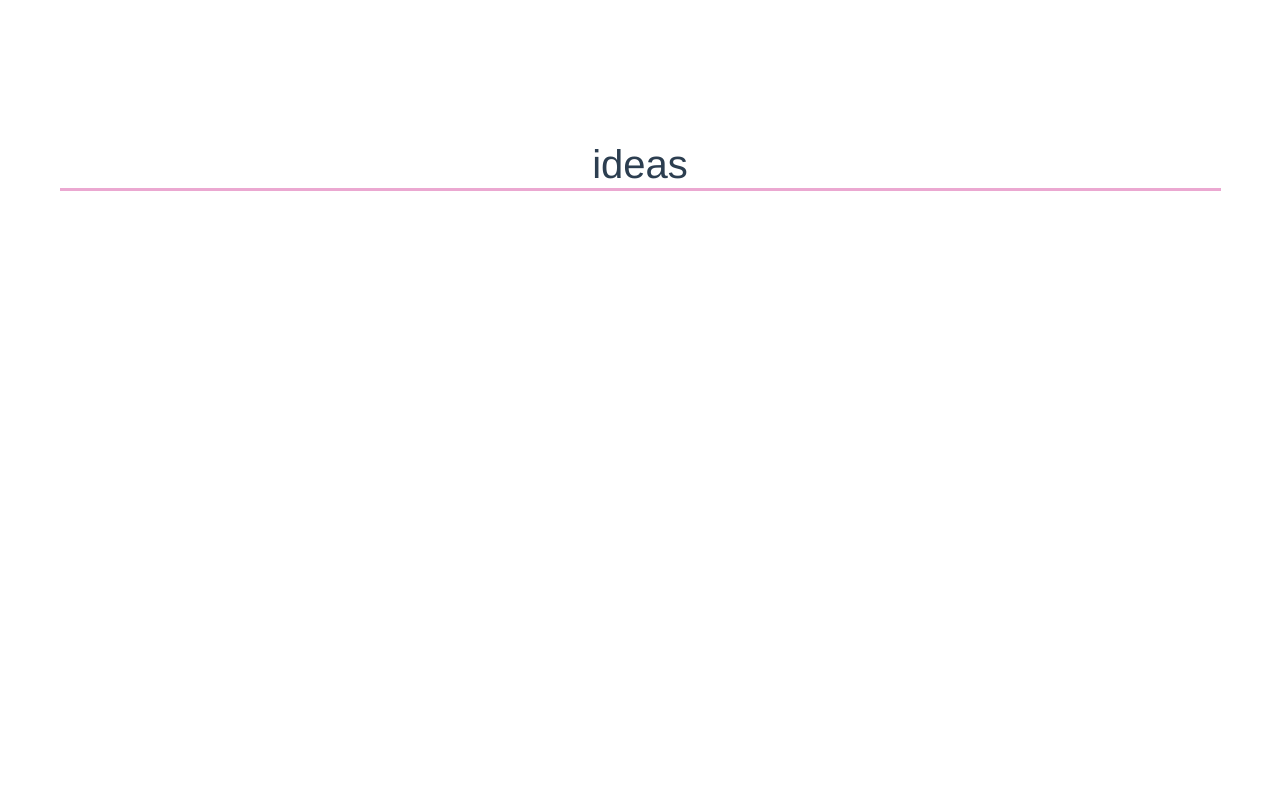
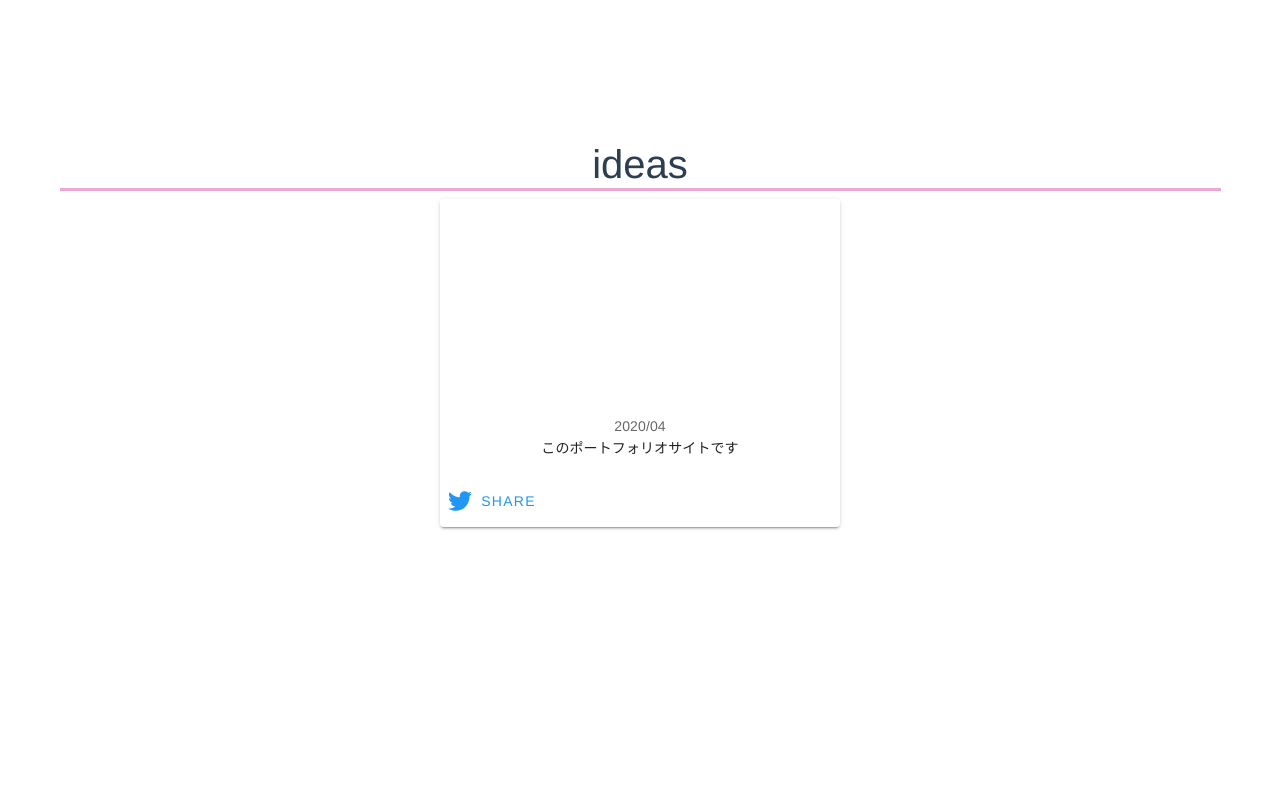
Before and after one commit to takahiro-impara/portfolio, a Vue app: page / in a window 1280 px wide. Shown: the part 1620-2420 px from the top of the page. Built offline with nearby package versions, Linux system fonts and the light colour scheme.

Commit message:
add: ideaサイト完成

```diff
--- a/src/views/page3.vue
+++ b/src/views/page3.vue
@@ -2,11 +2,60 @@
     <v-app>
         <v-container id="page3">
             <h1 class="under">ideas</h1>
+            <v-card
+            class="mx-auto"
+            max-width="400"
+            v-for="(idea, index) in ideas" :key="index"
+            >
+            <a v-bind:href="idea.url" class="link_unker">
+                <v-img
+                    class="white--text align-end"
+                    height="200px"
+                    src="../../public/portfolio_top.png"
+                >
+                    <v-card-title>{{ idea.title }}</v-card-title>
+                </v-img>
+            </a>
+            <v-card-subtitle class="pb-0">2020/04</v-card-subtitle>
+            <v-card-text class="text--primary">
+                <div>{{ idea.desc }}</div>
+            </v-card-text>
+            <v-card-actions>
+                <v-icon color="blue">fab fa-twitter</v-icon>
+                <v-btn
+                color="blue"
+                text
+                @click="twitterShare(idea)"
+                >
+                Share
+                </v-btn>
+            </v-card-actions>
+            </v-card>
         </v-container>
     </v-app>
 </template>
+<script>
+    export default {
+        data: function () {
+            return {
+                ideas: [
+                    { title: 'ポートフォリオサイト', desc: 'このポートフォリオサイトです', url: 'https://master.d1e2cex8jz38ye.amplifyapp.com/'}
+                ]
+            }
+        },
+        methods: {
+            twitterShare(idea) {
+                let shareURL = 'https://twitter.com/intent/tweet?text=' + idea.title + "%20%23Takahiro's Profile" + '&url=' + idea.url;
+                location.href = shareURL
+            }
+        }
+    }
+</script>
 <style scoped>
     .under {
         border-bottom: solid 3px rgb(235, 168, 209);;
     }
+    .link_unker {
+        text-decoration: none;
+    }
 </style>
```
Also changed, not shown: public/portfolio_top.png (added).
